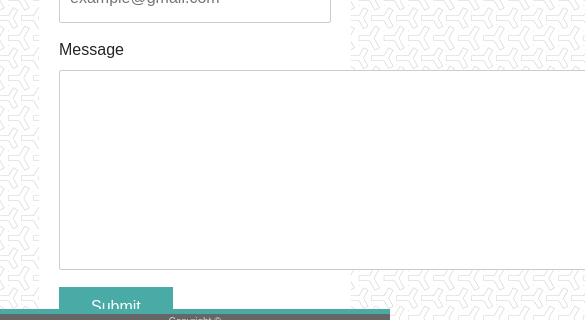
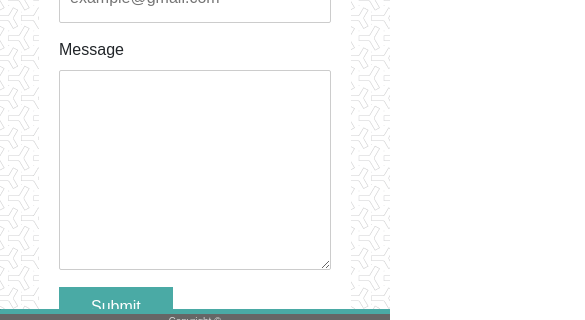
Before and after one commit to dongh6179/Basic-Portfolio, a plain HTML site: page contact.html in a window 390 px wide. Shown: the part 499-819 px from the top of the page, 585 px wide, since content can reach past the window. Drawn offline with nearby package versions, Linux system fonts and the light colour scheme.

Commit message:
made message id tag. made it responsive

```diff
--- a/assets/css/style.css
+++ b/assets/css/style.css
@@ -125,6 +125,11 @@ input[type=submit] {
     font-size:1px;
 }
 
+#message{
+    width:880px;
+    height:200px;
+}
+
 @media screen and (max-width: 1000px) {
     li {
         float: none;
@@ -146,6 +151,9 @@ input[type=submit] {
     h1{
         text-align:center;
     }
+    #message{
+        width:100%;
+    }
 }
 
 
--- a/contact.html
+++ b/contact.html
@@ -31,7 +31,7 @@
             <br>
             <label for="message">Message</label>
             <br>
-            <textarea id="message" name="inputMessage" placeholder="" style="width:880px; height:200px;"></textarea>
+            <textarea id="message" name="inputMessage" placeholder=""></textarea>
             <input type="submit" value="Submit">
         </form>
 
```
